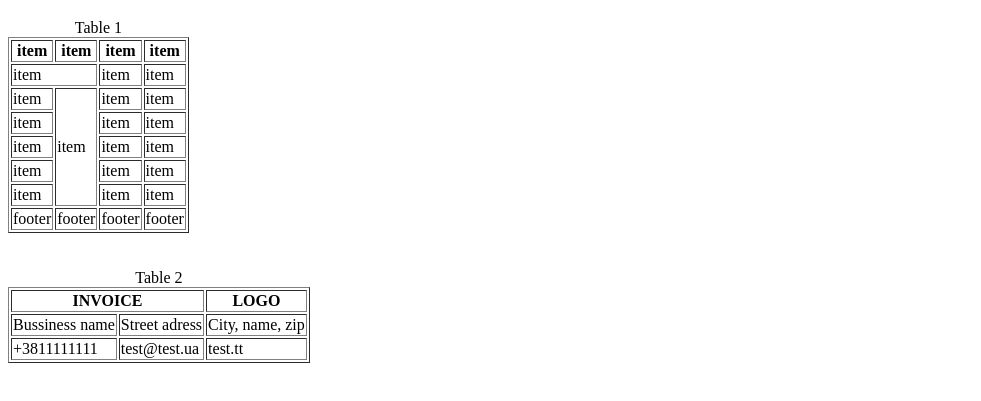
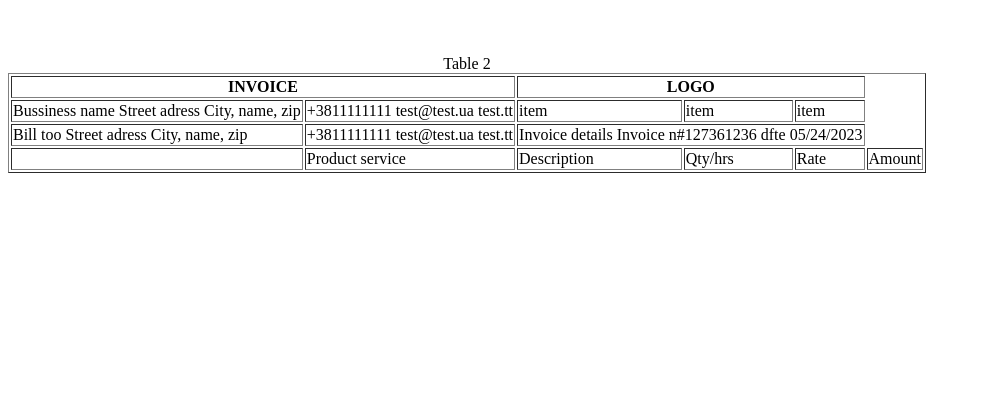
Before and after one commit to veronaRub/RobotDreams, a plain HTML site: page Lesson_5/index.html in a window 1280 px wide. Shown: the part 61-462 px from the top of the page, without its empty margins (0-981 px from the left). Drawn offline with Linux system fonts and the light colour scheme.

Commit message:
next.commit

```diff
--- a/Lesson_5/index.html
+++ b/Lesson_5/index.html
@@ -9,57 +9,6 @@
     </head>
     <body>
         <h1>Lesson 5</h1>
-        <table border="1">
-            <caption>Table 1</caption>
-            <thead>
-                <tr>
-                    <th>item</th>
-                    <th>item</th>
-                    <th>item</th>
-                    <th>item</th>
-                </tr>
-            </thead>
-            <tbody>
-                <tr>
-                    <td colspan="2">item</td>
-                    <td>item</td>
-                    <td>item</td>
-                </tr>
-                <tr>
-                    <td>item</td>
-                    <td rowspan="5">item</td>
-                    <td>item</td>
-                    <td>item</td>
-                </tr>
-                <tr>
-                    <td>item</td>
-                    <td>item</td>
-                    <td>item</td>
-                </tr>
-                <tr>
-                    <td>item</td>
-                    <td>item</td>
-                    <td>item</td>
-                </tr>
-                <tr>
-                    <td>item</td>
-                    <td>item</td>
-                    <td>item</td>
-                </tr>
-                <tr>
-                    <td>item</td>
-                    <td>item</td>
-                    <td>item</td>
-                </tr>
-            </tbody>
-            <tfoot>
-                <tr>
-                    <td>footer</td>
-                    <td>footer</td>
-                    <td>footer</td>
-                    <td>footer</td>
-                </tr>
-            </tfoot>
         </table>
         <br>
         <br>
@@ -77,15 +26,42 @@
             </thead>
             <tbody>
                 <tr>
-                    <td>Bussiness name</td>
-                    <td>Street adress</td>
-                    <td>City, name, zip</td>
+                    <td>
+                        Bussiness name
+                        Street adress
+                        City, name, zip
+                    </td>
+                    <td>
+                        +3811111111
+                        test@test.ua
+                        test.tt
+                    </td>
+                    <td>item</td>
+                    <td>item</td>
+                    <td>item</td>
                 </tr>
-                <tr>
-                    <td>+3811111111</td>
-                    <td>test@test.ua</td>
-                    <td>test.tt</td>
+                    <td>
+                        Bill too
+                        Street adress
+                        City, name, zip
+                    </td>
+                    <td>
+                        +3811111111
+                        test@test.ua
+                        test.tt
+                    </td>
+                    <td colspan="3">
+                        Invoice details
+                        Invoice n#127361236 dfte 05/24/2023
+                    </td>
                  </tr>
+                 <th>
+                    <td>Product service</td>
+                    <td>Description</td>
+                    <td>Qty/hrs</td>
+                    <td>Rate</td>
+                    <td>Amount</td>
+                 </th>
             </tbody>
         </table>
     </body>
```
